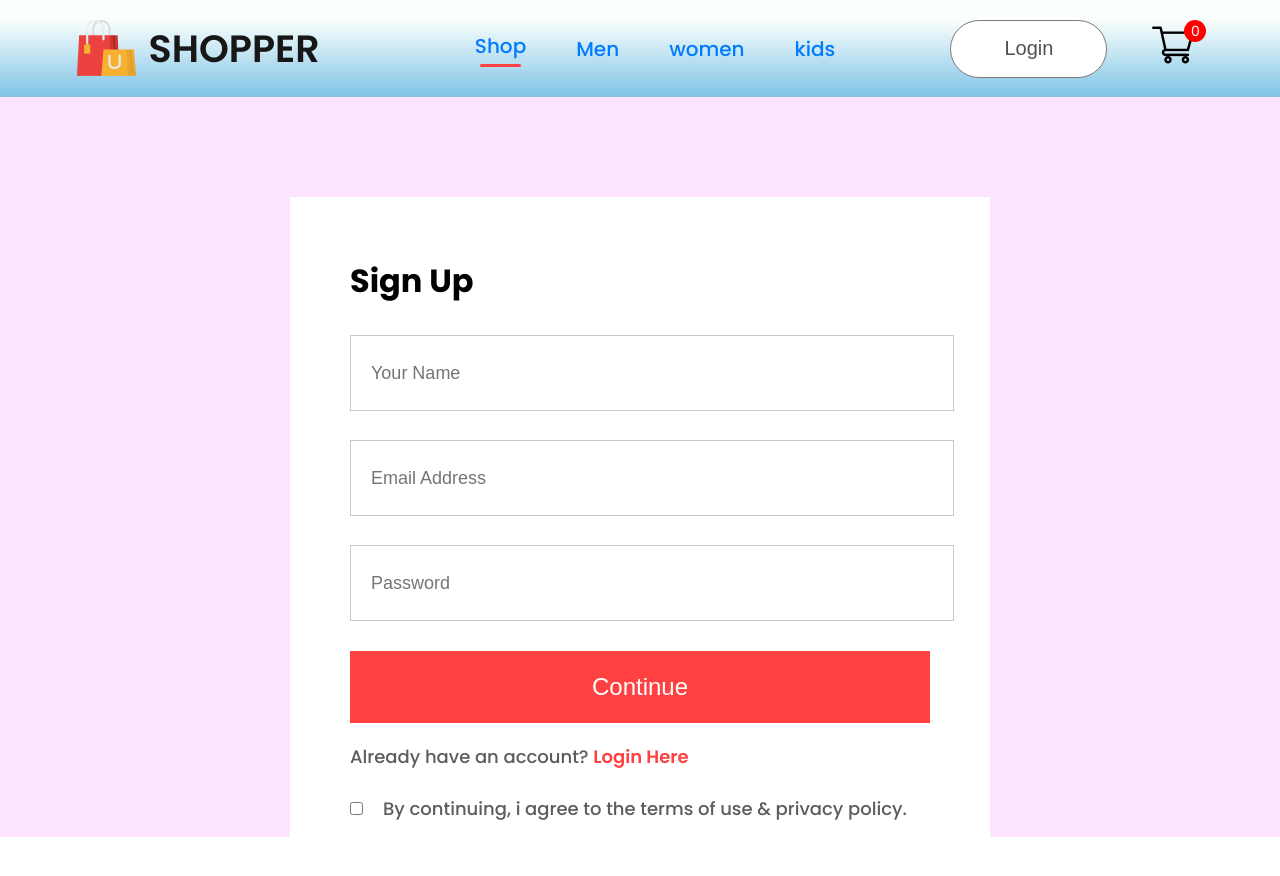
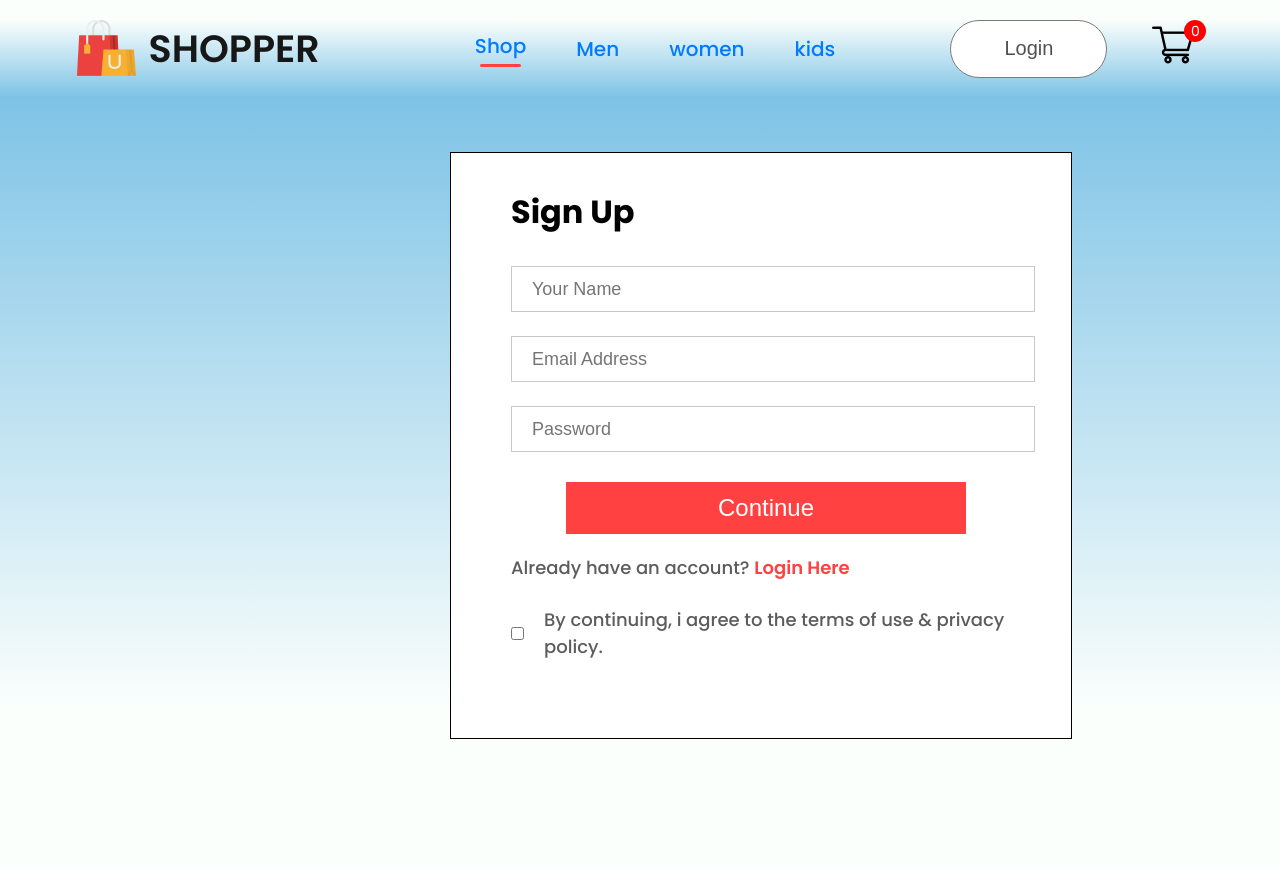
Before and after one commit to sparshbansal-08/E-Commerce, a React (Create React App) app in the folder frontend/: page /login in a window 1280 px wide. Built offline with nearby package versions, Linux system fonts and the light colour scheme.

Commit message:
loginsignup updated

```diff
--- a/frontend/src/Pages/CSS/LoginSignup.css
+++ b/frontend/src/Pages/CSS/LoginSignup.css
@@ -1,27 +1,30 @@
 .loginsignup {
   width: 100%;
-  height: 80vh;
-  background: #fce3fe;
-  padding-top: 100px;
+  height: 90vh;
+  background: linear-gradient(180deg, #7ec3e6 0%, #e1ffea22 80%);
+  padding-top: 50px;
 }
 .loginsignup-container {
-  width: 580px;
-  height: 600px;
+  width: 500px;
+  height: 525px;
   background: white;
-  margin: auto;
-  padding: 40px 60px;
+  margin-top: 5px;
+  margin-left: 450px;
+
+  padding: 30px 60px;
+  border: black solid 1px;
 }
 .loginsignup-container h1 {
-  margin: 20px 0px;
+  margin: 5px 0px;
 }
 .loginsignup-fields {
   display: flex;
   flex-direction: column;
-  gap: 29px;
+  gap: 24px;
   margin-top: 30px;
 }
 .loginsignup-fields input {
-  height: 72px;
+  height: 42px;
   width: 100%;
   padding-left: 20px;
   border: 1px solid #c9c9c9;
@@ -30,15 +33,19 @@
   font-size: 18px;
 }
 .loginsignup-container button {
-  width: 580px;
-  height: 72px;
+  width: 400px;
+  height: 52px;
   margin-top: 30px;
+  margin-left: 55px;
   background: #ff4141;
   color: white;
   font-size: 24px;
   font-weight: 500;
   cursor: pointer;
   border: none;
+}
+.loginsignup-container button:hover {
+  color: black;
 }
 .loginsignup-login {
   margin-top: 20px;
```
